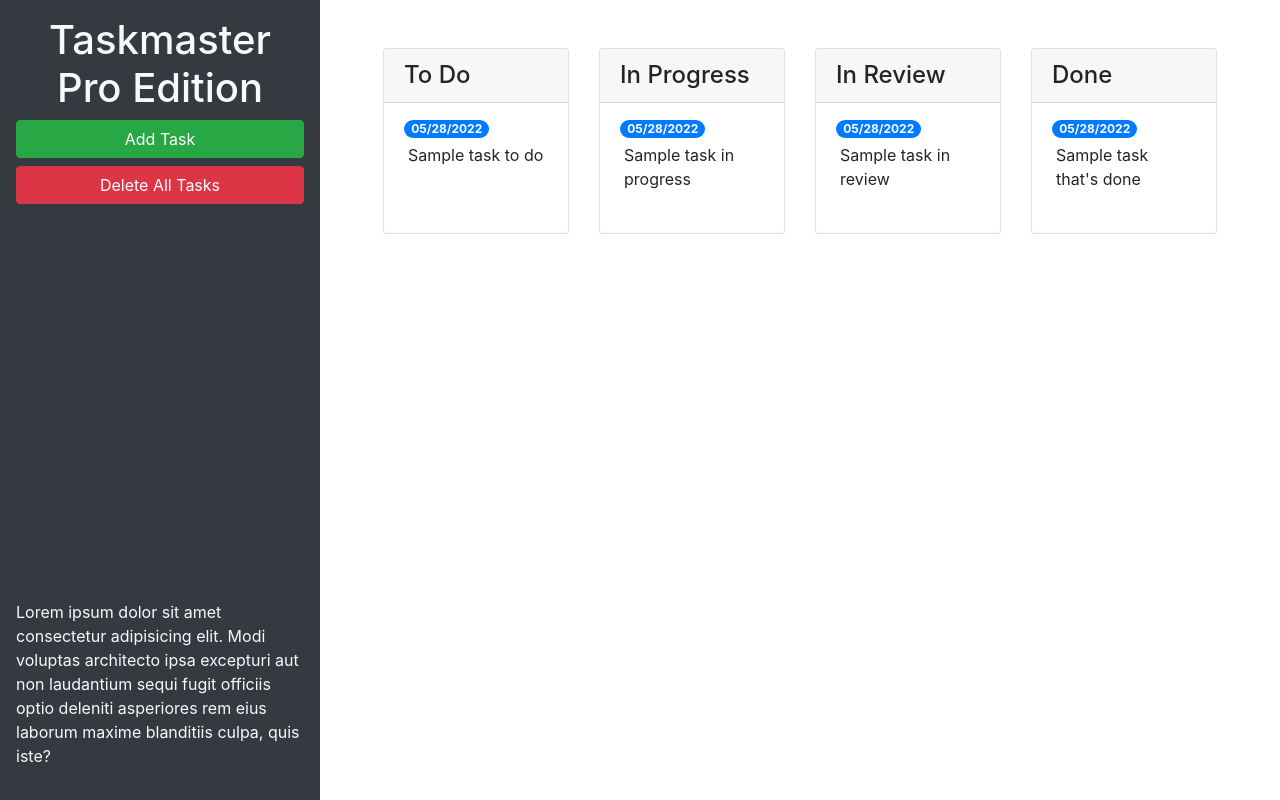
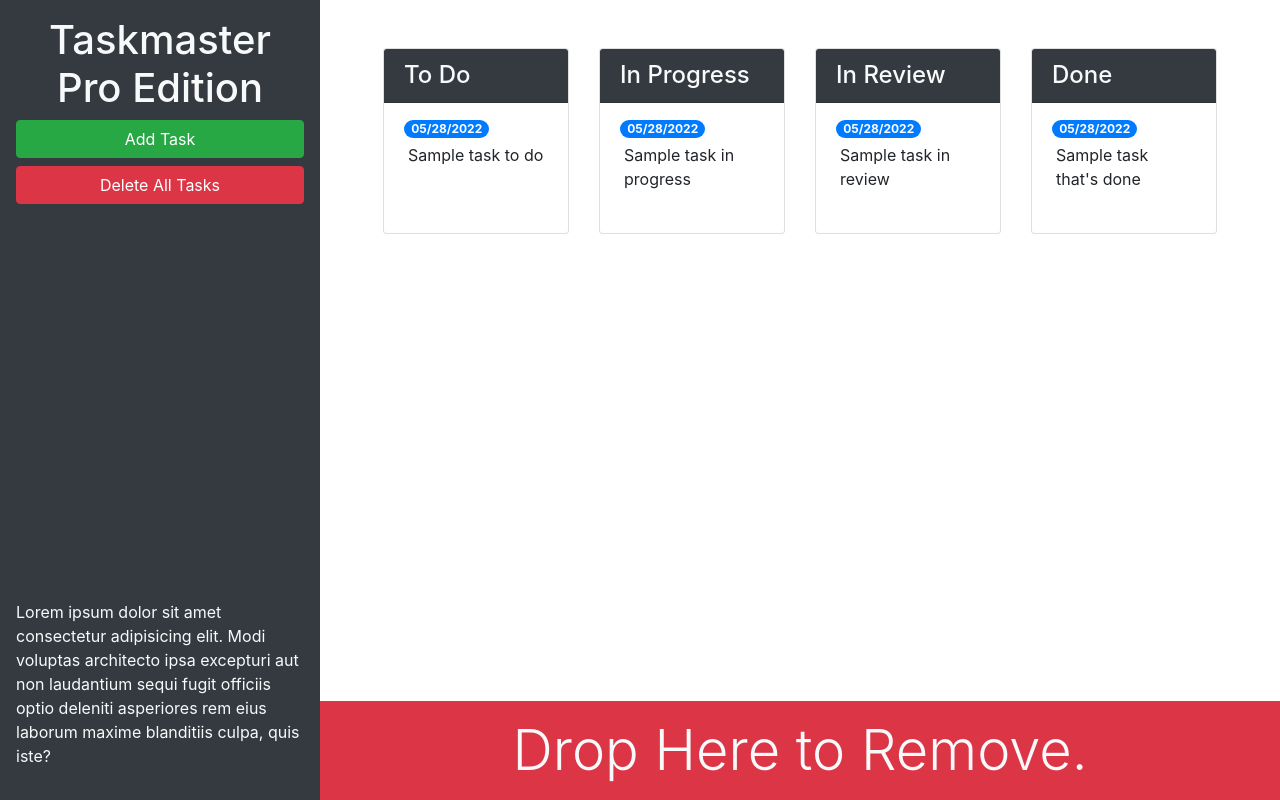
Before and after one commit to elystanz/taskmaster-pro, a plain HTML site: page index.html in a window 1280 px wide. Drawn offline with nearby package versions, Linux system fonts and the light colour scheme.

Commit message:
added trash dropzone

```diff
--- a/index.html
+++ b/index.html
@@ -13,22 +13,22 @@
 <body>
 
   <div class="row min-vh-100 no-gutters">
-    <header class="col-12 col-lg-3 bg-dark text-light d-flex flex-column p-4 p-lg-3">
+    <header class="col-12 col-lg-3 bg-dark text-light sticky-top d-flex flex-column p-4 p-lg-3">
       <h1 class="text-center">Taskmaster Pro Edition</h1>
       <button id="create-task" class="btn btn-block btn-success" data-toggle="modal" data-target="#task-form-modal">Add
         Task</button>
       <button id="remove-tasks" class="btn btn-block btn-danger">Delete All Tasks</button>
-      <p class="mt-auto">Lorem ipsum dolor sit amet consectetur adipisicing elit. Modi voluptas architecto ipsa
+      <p class="mt-auto d-none d-lg-block">Lorem ipsum dolor sit amet consectetur adipisicing elit. Modi voluptas architecto ipsa
         excepturi aut non
         laudantium sequi fugit officiis optio deleniti asperiores rem eius laborum maxime blanditiis culpa, quis iste?
       </p>
     </header>
-    <main class="col-12 col-lg-9">
+    <main class="col-12 col-lg-9 d-flex flex-column">
       <div class="m-5 row justify-content-around">
         <!-- to do start -->
         <div class="col-12 col-md-6 col-xl-3 mb-3">
           <div class="card">
-            <h4 class="card-header">To Do</h4>
+            <h4 class="card-header bg-dark text-light">To Do</h4>
             <ul id="list-toDo" class="list-group list-group-flush">
               <li class="list-group-item">
                 <span class="badge badge-primary badge-pill">05/28/2022</span>
@@ -41,7 +41,7 @@
         <!-- in progress start -->
         <div class="col-12 col-md-6 col-xl-3 mb-3">
           <div class ="card">
-            <h4 class="card-header">In Progress</h4>
+            <h4 class="card-header bg-dark text-light">In Progress</h4>
             <ul id="list-inProgress" class="list-group list-group-flush">
               <li class="list-group-item">
                 <span class="badge badge-primary badge-pill">05/28/2022</span>
@@ -54,7 +54,7 @@
         <!-- in review start -->
         <div class="col-12 col-md-6 col-xl-3 mb-3">
           <div class="card">
-            <h4 class="card-header">In Review</h4>
+            <h4 class="card-header bg-dark text-light">In Review</h4>
             <ul id="list-inReview" class="list-group list-group-flush">
               <li class="list-group-item">
                 <span class="badge badge-primary badge-pill">05/28/2022</span>
@@ -67,7 +67,7 @@
         <!--done start -->
         <div class="col-12 col-md-6 col-xl-3 mb-3">
           <div class="card">
-            <h4 class="card-header">Done</h4>
+            <h4 class="card-header bg-dark text-light">Done</h4>
             <ul id="list-done" class="list-group list-group-flush">
               <li class="list-group-item">
                 <span class="badge badge-primary badge-pill">05/28/2022</span>
@@ -77,6 +77,13 @@
           </div>
         </div>
         <!-- done end -->
+      </div>
+
+      <!-- drag and drop trash -->
+      <div id="trash" class="mt-auto">
+        <div class="w-100 bg-danger p-3 text-center text-light display-4">
+          Drop Here to Remove.
+        </div>
       </div>
     </main>
   </div>
```
